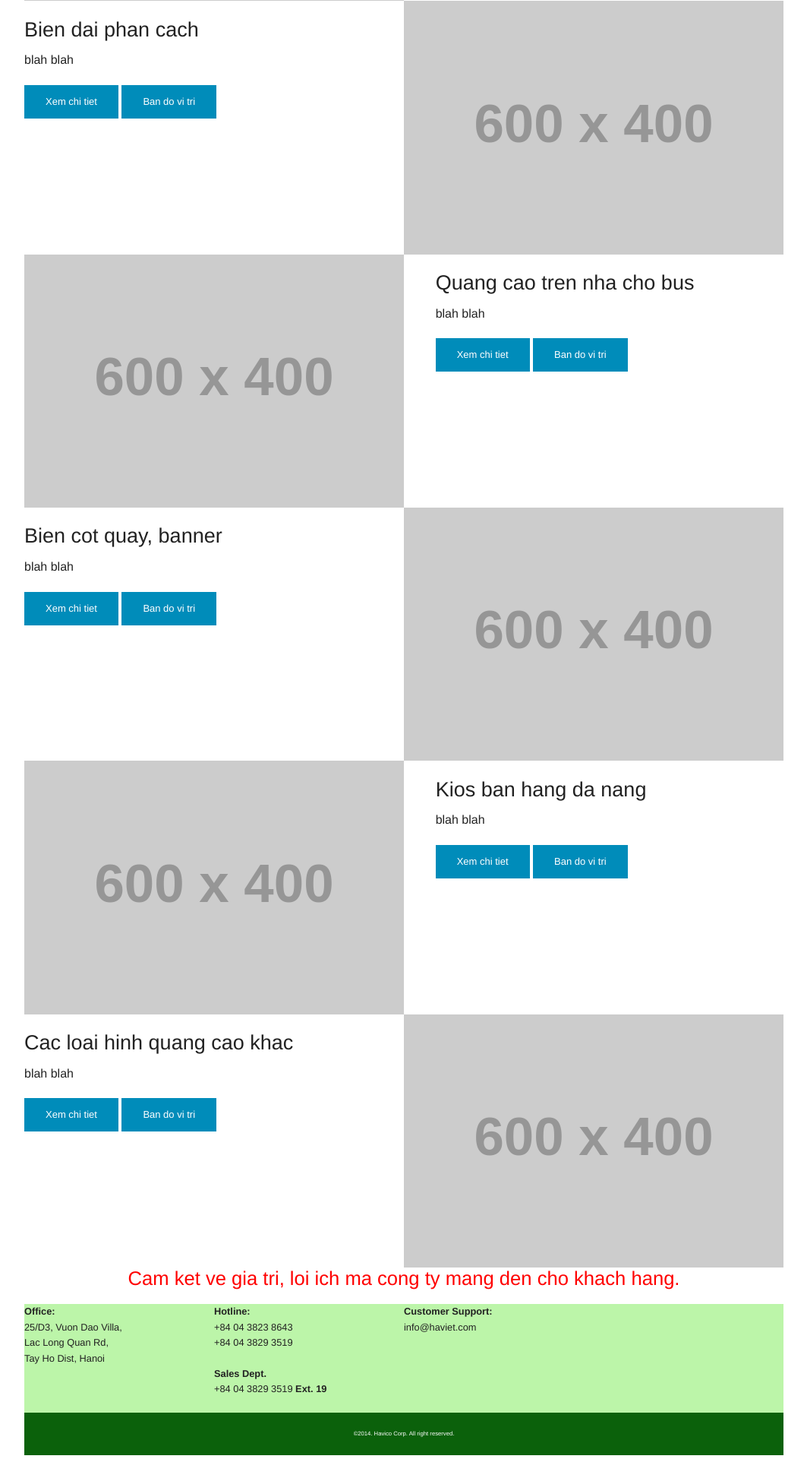
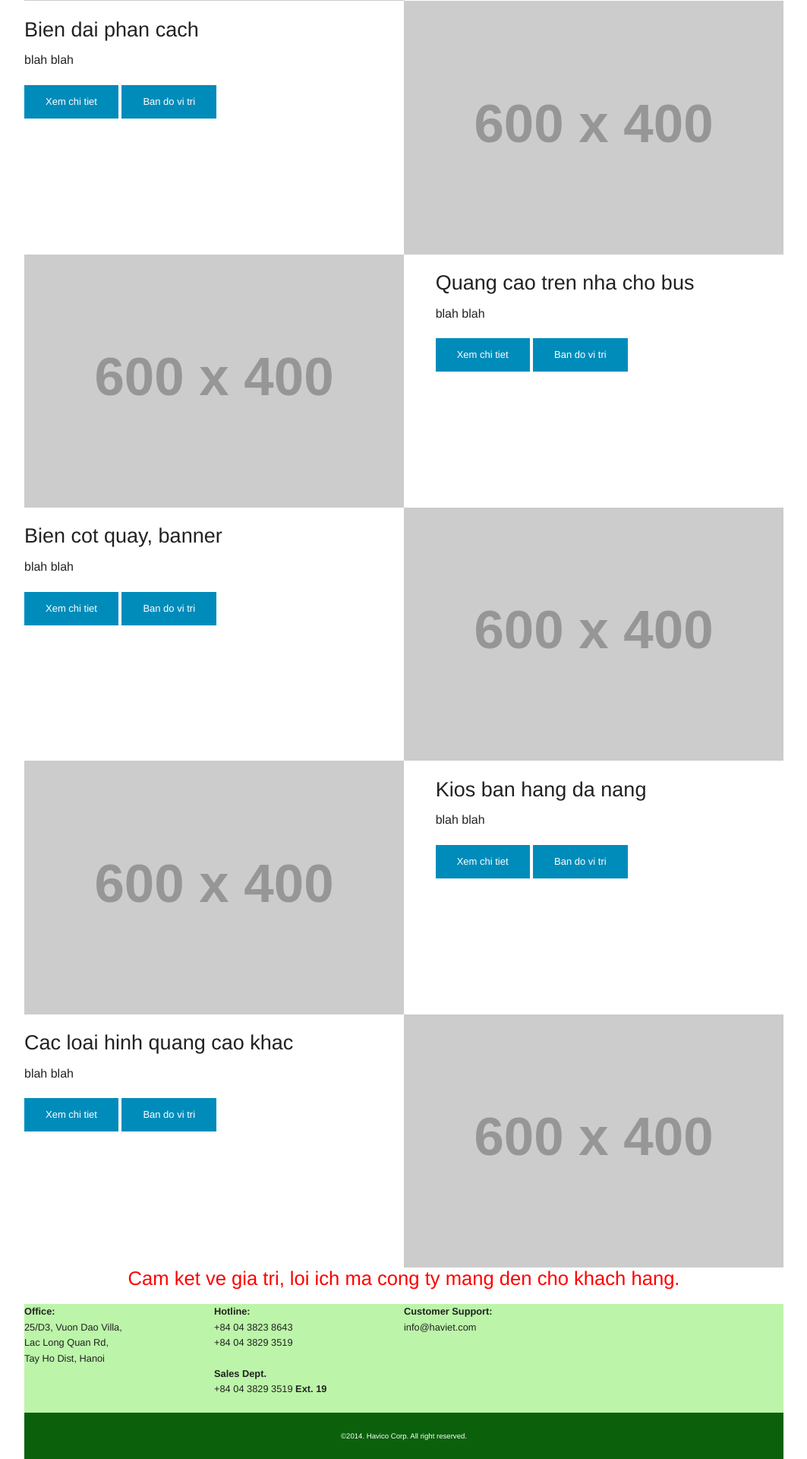
Before and after one commit to haviet/static-on-foundation, a Jekyll site: the page built from index.html, in a window 1280 px wide. Shown: the part 1050-2970 px from the top of the page at 76% size, without its empty margins (108-1171 px from the left). Built offline with Jekyll 4.4.1, drawn with Linux system fonts in a browser that asks for light colours.

Commit message:
Update custom.css

```diff
--- a/css/custom.css
+++ b/css/custom.css
@@ -14,4 +14,4 @@
 
 div.home-left-content {padding: 0 2em; }
 
-p.footer-text {font-size:80%; color:#fff; text-align:center;}
+p.footer-text {color:#fff; text-align:center;}
```
